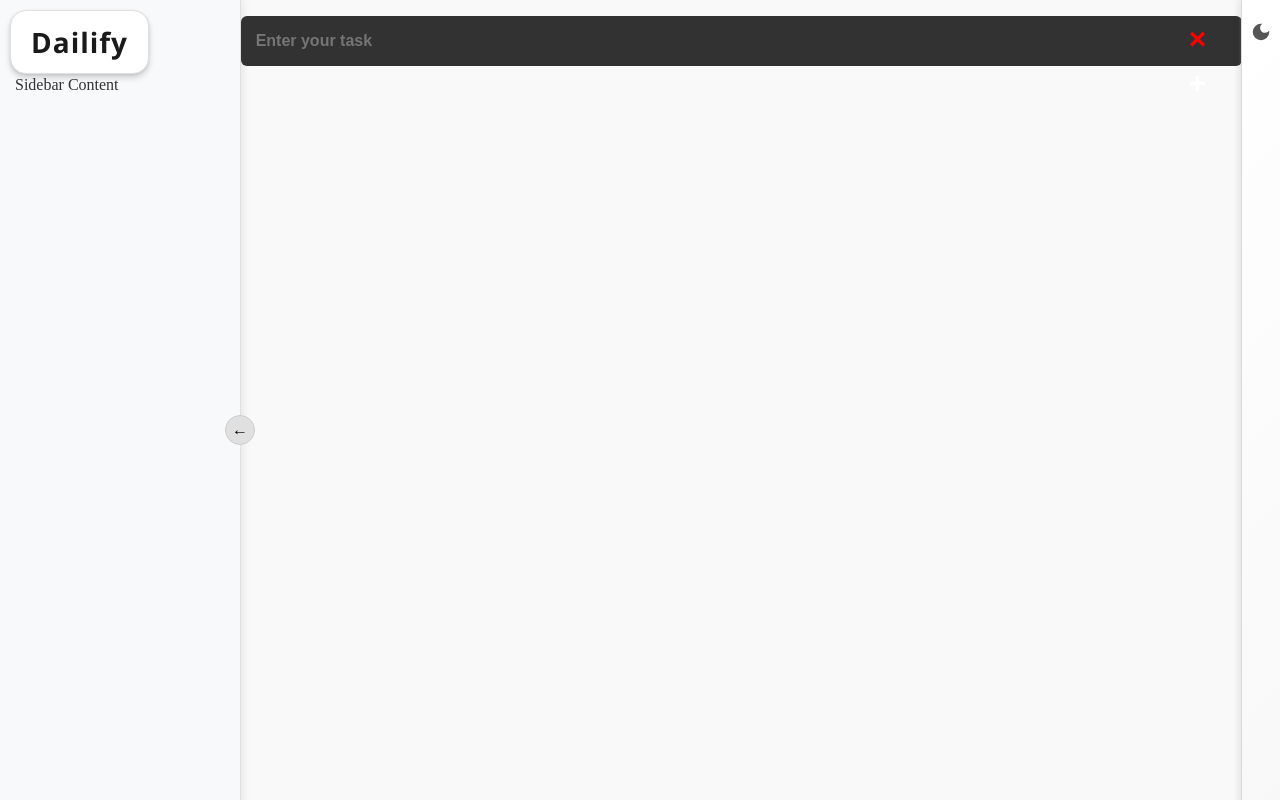
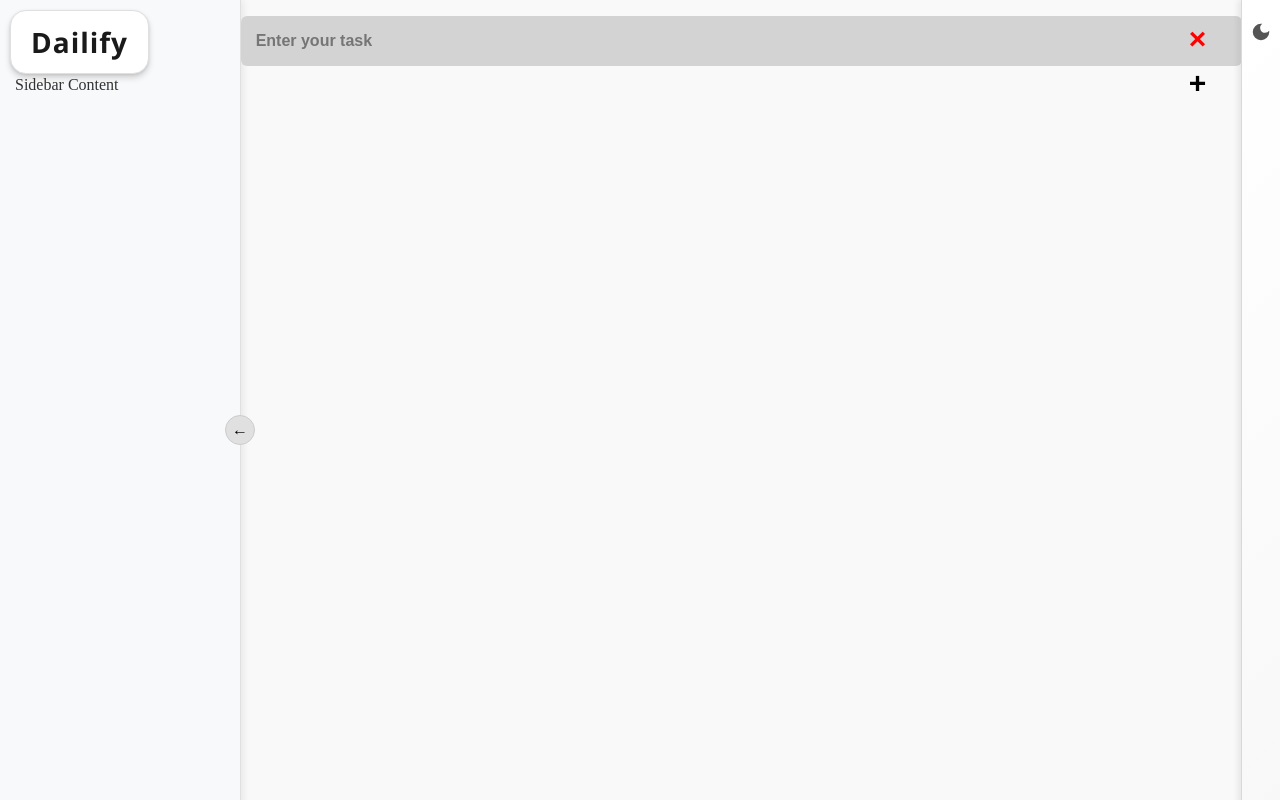
Before and after one commit to YashRaut24/Dailify, a React (Vite) app in the folder frontend/my-app/: page / in a window 1280 px wide. Built offline with nearby package versions, Linux system fonts and the light colour scheme.

Commit message:
Updated styling for dark light mode of HomePage

```diff
--- a/frontend/my-app/src/components/HomePage.css
+++ b/frontend/my-app/src/components/HomePage.css
@@ -43,11 +43,11 @@
 
 .darklist {
   background-color: #333;
-  color: white;
+  color: black;
 }
 
 .list {
-  background-color: rgb(50, 50, 50);
+  background-color: lightgray;
   color: white;
 }
 
@@ -69,13 +69,14 @@
   transform: scale(1.2);
 }
 
-.add-note {
+.add-note,
+.dark-addNote {
   position: absolute;
   right: 10px;
   top:45px;
   font-size: 30px;
   font-weight: bold;
-  color: white;
+  color: black;
   background: none;
   border: none;
   cursor: pointer;
@@ -83,7 +84,12 @@
   transition: transform 0.2s;
 }
 
-.add-note:hover {
+.dark-addNote{
+  color:white;
+}
+
+.add-note:hover,
+.dark-addNote:hover {
   transform: scale(1.2);
 }
 
```
